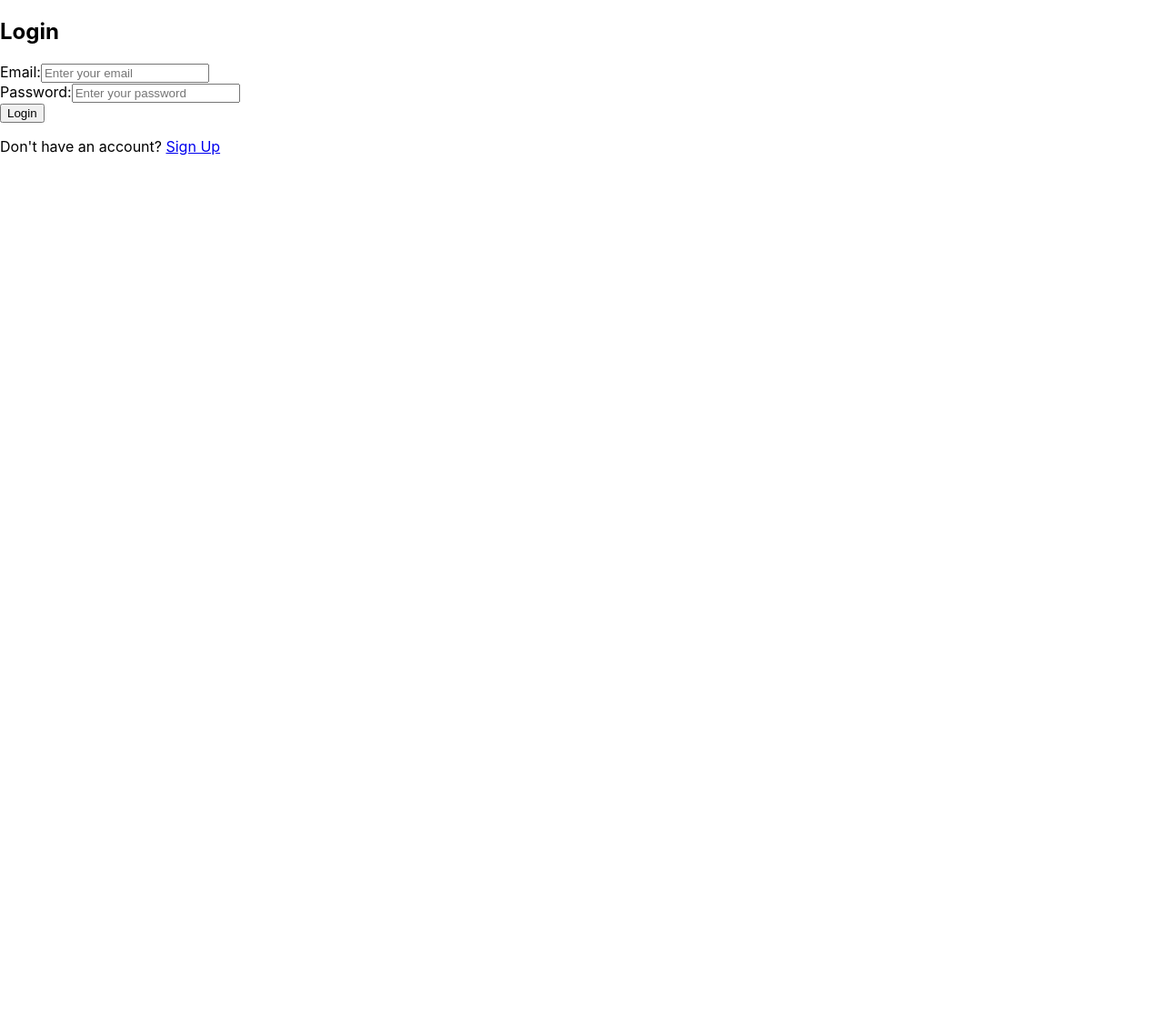
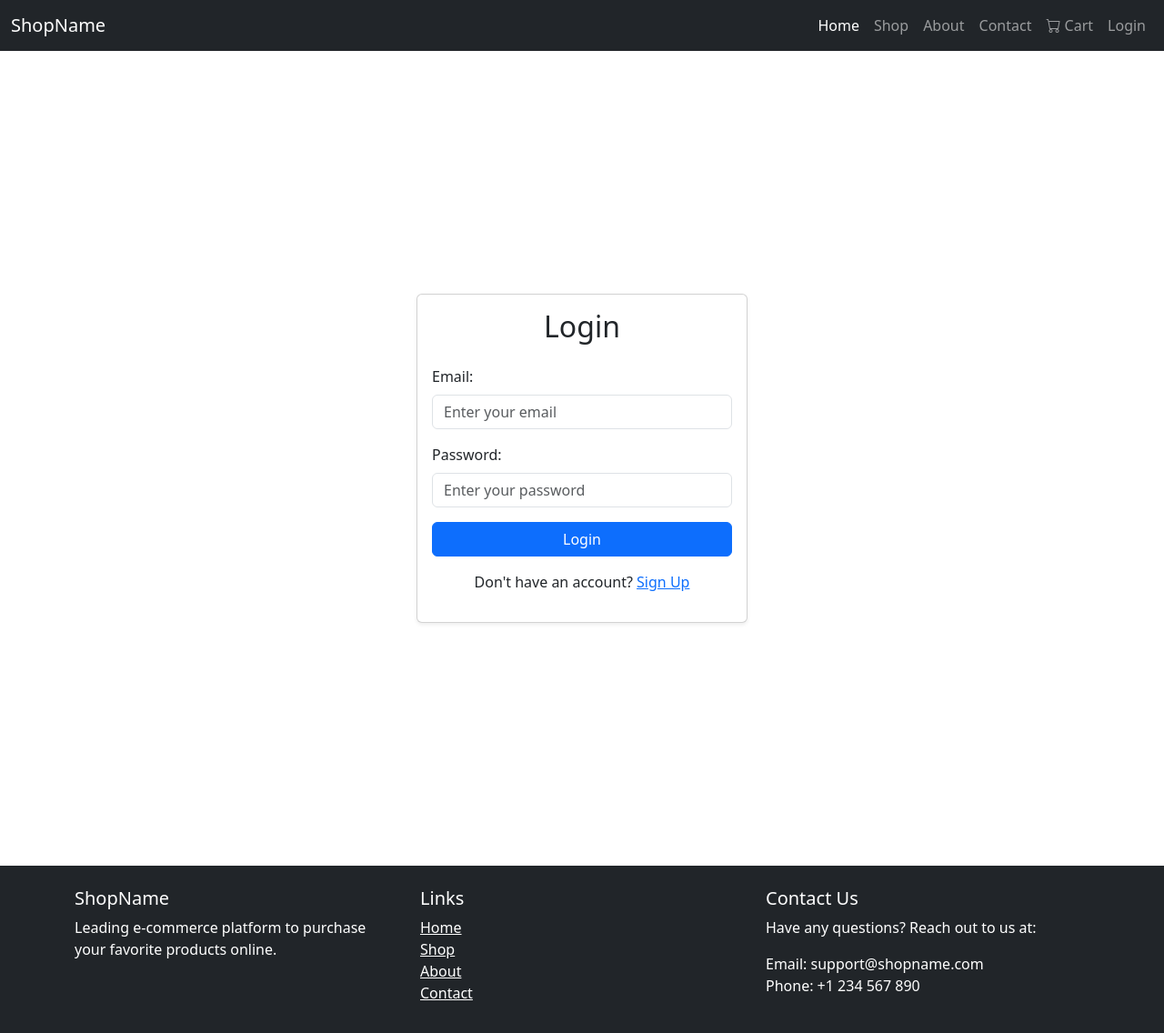
Before and after one commit to FreeGitProject/ecommerce-app, a React (Create React App) app in the folder frontend/: page /login in a window 1280 px wide. Shown: the top 1136 px of the page at 91% size. Before the commit the page ends 800 px from the top, so only its background shows below. Built offline with nearby package versions, Linux system fonts and the light colour scheme.

Commit message:
all page ui updated

```diff
--- a/frontend/package.json
+++ b/frontend/package.json
@@ -4,8 +4,11 @@
   "private": true,
   "dependencies": {
     "axios": "^1.7.9",
+    "bootstrap": "^5.3.3",
+    "bootstrap-icons": "^1.11.3",
     "cra-template": "1.2.0",
     "react": "^19.0.0",
+    "react-bootstrap": "^2.10.6",
     "react-dom": "^19.0.0",
     "react-router-dom": "^7.0.2",
     "react-scripts": "5.0.1",
--- a/frontend/src/App.js
+++ b/frontend/src/App.js
@@ -1,15 +1,24 @@
 import React from 'react';
+import 'bootstrap/dist/css/bootstrap.min.css';
+import 'bootstrap-icons/font/bootstrap-icons.css';
+
 import { BrowserRouter as Router, Routes, Route } from 'react-router-dom';
+
 import Home from './pages/Home';
 import ProductDetails from './pages/ProductDetails';
 import Checkout from './pages/Checkout';
 import LoginPage from './pages/LoginPage';
 import SignupPage from './pages/SignupPage';
 import UserPage from './pages/UserPage';
+import Navbar from './components/Navbar';
+import Footer from './components/Footer';
+import Cart from './pages/Cart';
 
 function App() {
   return (
     <Router>
+       <Navbar />
+       <div className="container my-5">
       <Routes>
         <Route path="/" element={<Home />} />
         <Route path="/product/:id" element={<ProductDetails />} />
@@ -17,7 +26,10 @@ function App() {
         <Route path="/login" element={<LoginPage />} />
         <Route path="/signup" element={<SignupPage />} />
         <Route path="/user" element={<UserPage />} />
+        <Route path="/cart" element={<Cart />} />
       </Routes>
+      </div>
+      <Footer />
     </Router>
   );
 }
--- /dev/null
+++ b/frontend/src/components/Footer.js
@@ -0,0 +1,35 @@
+import React from 'react';
+
+const Footer = () => {
+  return (
+    <footer className="bg-dark text-white py-4">
+      <div className="container">
+        <div className="row">
+          <div className="col-md-4">
+            <h5>ShopName</h5>
+            <p>Leading e-commerce platform to purchase your favorite products online.</p>
+          </div>
+          <div className="col-md-4">
+            <h5>Links</h5>
+            <ul className="list-unstyled">
+              <li><a href="/" className="text-white">Home</a></li>
+              <li><a href="/shop" className="text-white">Shop</a></li>
+              <li><a href="/about" className="text-white">About</a></li>
+              <li><a href="/contact" className="text-white">Contact</a></li>
+            </ul>
+          </div>
+          <div className="col-md-4">
+            <h5>Contact Us</h5>
+            <p>Have any questions? Reach out to us at:</p>
+            <ul className="list-unstyled">
+              <li>Email: support@shopname.com</li>
+              <li>Phone: +1 234 567 890</li>
+            </ul>
+          </div>
+        </div>
+      </div>
+    </footer>
+  );
+};
+
+export default Footer;
--- /dev/null
+++ b/frontend/src/components/Navbar.js
@@ -0,0 +1,41 @@
+import React from 'react';
+import { Link } from 'react-router-dom'; // For navigation between pages
+
+const Navbar = () => {
+  return (
+    <nav className="navbar navbar-expand-lg navbar-dark bg-dark">
+      <div className="container-fluid">
+        <Link className="navbar-brand" to="/">ShopName</Link>
+        <button className="navbar-toggler" type="button" data-bs-toggle="collapse" data-bs-target="#navbarNav" aria-controls="navbarNav" aria-expanded="false" aria-label="Toggle navigation">
+          <span className="navbar-toggler-icon"></span>
+        </button>
+        <div className="collapse navbar-collapse" id="navbarNav">
+          <ul className="navbar-nav ms-auto">
+            <li className="nav-item">
+              <Link className="nav-link active" to="/">Home</Link>
+            </li>
+            <li className="nav-item">
+              <Link className="nav-link" to="/shop">Shop</Link>
+            </li>
+            <li className="nav-item">
+              <Link className="nav-link" to="/about">About</Link>
+            </li>
+            <li className="nav-item">
+              <Link className="nav-link" to="/contact">Contact</Link>
+            </li>
+            <li className="nav-item">
+              <Link className="nav-link" to="/cart">
+                <i className="bi bi-cart"></i> Cart
+              </Link>
+            </li>
+            <li className="nav-item">
+              <Link className="nav-link" to="/login">Login</Link>
+            </li>
+          </ul>
+        </div>
+      </div>
+    </nav>
+  );
+};
+
+export default Navbar;
--- a/frontend/src/pages/Cart.js
+++ b/frontend/src/pages/Cart.js
@@ -1,4 +1,4 @@
-import { useCart } from '../CartContext';
+import { useCart } from '../context/CartContext';
 
 const Cart = () => {
   const { cart, dispatch } = useCart();
@@ -10,16 +10,49 @@ const Cart = () => {
     });
   };
 
+  const calculateTotal = () => {
+    return cart.reduce((sum, item) => sum + item.price * item.quantity, 0);
+  };
+
   return (
-    <div>
-      <h2>Your Cart</h2>
-      {cart.map((item) => (
-        <div key={item.id}>
-          <h3>{item.name}</h3>
-          <p>Price: ${item.price}</p>
-          <button onClick={() => handleRemove(item.id)}>Remove</button>
+    <div className="container my-5">
+      <h2 className="text-center mb-4">Your Cart</h2>
+
+      {cart.length === 0 ? (
+        <div className="alert alert-info text-center">
+          Your cart is empty. Add items to proceed!
         </div>
-      ))}
+      ) : (
+        <div>
+          <div className="list-group">
+            {cart.map((item) => (
+              <div key={item.id} className="list-group-item d-flex justify-content-between align-items-center">
+                <div className="d-flex align-items-center">
+                  <img src={item.image} alt={item.name} className="img-thumbnail" style={{ width: '80px', height: '80px', marginRight: '10px' }} />
+                  <div>
+                    <h5>{item.name}</h5>
+                    <p className="mb-1">Size: {item.selectedSize}</p>
+                    <p className="mb-1">Quantity: {item.quantity}</p>
+                    <p>Price: ${item.price}</p>
+                  </div>
+                </div>
+                <button
+                  onClick={() => handleRemove(item.id)}
+                  className="btn btn-danger btn-sm"
+                >
+                  Remove
+                </button>
+              </div>
+            ))}
+          </div>
+
+          {/* Total and Checkout */}
+          <div className="d-flex justify-content-between mt-4">
+            <h4>Total: ${calculateTotal()}</h4>
+            <button className="btn btn-primary">Proceed to Checkout</button>
+          </div>
+        </div>
+      )}
     </div>
   );
 };
--- a/frontend/src/pages/Checkout.js
+++ b/frontend/src/pages/Checkout.js
@@ -15,18 +15,19 @@ const Checkout = () => {
       );
 
       // Send the order data to the server to be saved
-      const user = JSON.parse(localStorage.getItem("user")); // Assuming user info is stored in localStorage
+      const user = JSON.parse(localStorage.getItem("user"));
       if (!user) {
         alert("Please log in to place an order");
         return;
       }
-      // Assuming productDetails is an array of product objects
+
       const cartItems = cart.map((product) => ({
         productId: product.id,
         size: product.selectedSize,
         quantity: product.quantity,
         price: product.price,
       }));
+
       const orderData = {
         userId: user.id,
         cartItems: cartItems,
@@ -51,33 +52,61 @@ const Checkout = () => {
   // If the cart is empty
   if (cart.length === 0) {
     return (
-      <div>
+      <div className="container my-5">
         <h2>Checkout</h2>
         <p>Your cart is empty. Add items to proceed to checkout.</p>
       </div>
     );
   }
 
+  const total = cart.reduce(
+    (sum, item) => sum + item.price * item.quantity,
+    0
+  );
+
   return (
-    <div className="checkout-container">
+    <div className="container my-5">
       <h2>Checkout</h2>
+      <div className="row">
+        <div className="col-md-8">
           <div className="cart-items">
             {cart.map((item) => (
-          <div key={item.id} className="cart-item">
-            <img src={item.image} alt={item.name} className="cart-item-image" />
-            <div className="cart-item-details">
-              <h3>{item.name}</h3>
-              <p>Size: {item.selectedSize}</p>
-              <p>Quantity: {item.quantity}</p>
-              <p>Price: ${item.price}</p>
+              <div key={item.id} className="card mb-3">
+                <div className="row g-0">
+                  <div className="col-md-4">
+                    <img
+                      src={item.image}
+                      alt={item.name}
+                      className="img-fluid rounded-start"
+                    />
+                  </div>
+                  <div className="col-md-8">
+                    <div className="card-body">
+                      <h5 className="card-title">{item.name}</h5>
+                      <p className="card-text">Size: {item.selectedSize}</p>
+                      <p className="card-text">Quantity: {item.quantity}</p>
+                      <p className="card-text">
+                        <strong>Price:</strong> ${item.price}
+                      </p>
+                    </div>
+                  </div>
                 </div>
               </div>
             ))}
           </div>
-      <div className="checkout-actions">
-        <button onClick={handleOrder} className="checkout-button">
+        </div>
+
+        <div className="col-md-4">
+          <div className="card">
+            <div className="card-body">
+              <h5 className="card-title">Order Summary</h5>
+              <p><strong>Total:</strong> ${total}</p>
+              <button onClick={handleOrder} className="btn btn-primary w-100">
                 Place Order
               </button>
+            </div>
+          </div>
+        </div>
       </div>
     </div>
   );
--- a/frontend/src/pages/Home.js
+++ b/frontend/src/pages/Home.js
@@ -1,6 +1,7 @@
 import React, { useEffect, useState } from 'react';
 import { Link } from 'react-router-dom';
 import axios from 'axios';
+import { Container, Row, Col, Card, Button } from 'react-bootstrap'; // Import Bootstrap components
 
 const Home = () => {
   const [products, setProducts] = useState([]);
@@ -12,19 +13,27 @@ const Home = () => {
   }, []);
 
   return (
-    <div>
-      <h1>Products</h1>
-      <div style={{ display: 'flex', flexWrap: 'wrap' }}>
+    <Container className="my-5">
+      <h1 className="text-center mb-4">Our Products</h1>
+      <Row>
         {products.map(product => (
-          <div key={product.id} style={{ border: '1px solid #ccc', margin: '10px', padding: '10px' }}>
-            <img src={product.image} alt={product.name} style={{ width: '100px' }} />
-            <h3>{product.name}</h3>
-            <p>Price: ${product.price}</p>
-            <Link to={`/product/${product.id}`}>View Details</Link>
-          </div>
+          <Col key={product.id} sm={12} md={6} lg={4} xl={3} className="mb-4">
+            <Card className="shadow-sm">
+              <Card.Img variant="top" src={product.image} alt={product.name} />
+              <Card.Body>
+                <Card.Title>{product.name}</Card.Title>
+                <Card.Text>
+                  <strong>Price:</strong> ${product.price}
+                </Card.Text>
+                <Link to={`/product/${product.id}`}>
+                  <Button variant="primary" className="w-100">View Details</Button>
+                </Link>
+              </Card.Body>
+            </Card>
+          </Col>
         ))}
-      </div>
-    </div>
+      </Row>
+    </Container>
   );
 };
 
--- a/frontend/src/pages/LoginPage.js
+++ b/frontend/src/pages/LoginPage.js
@@ -20,31 +20,47 @@ const LoginPage = () => {
   };
 
   return (
-    <div>
-      <h2>Login</h2>
-      {error && <p style={{ color: 'red' }}>{error}</p>}
-      <div>
-        <label>Email:</label>
+    <div className="container d-flex justify-content-center align-items-center vh-100">
+      <div className="col-md-4">
+        <div className="card shadow-sm">
+          <div className="card-body">
+            <h2 className="text-center mb-4">Login</h2>
+            {error && <div className="alert alert-danger">{error}</div>}
+
+            <div className="mb-3">
+              <label htmlFor="email" className="form-label">Email:</label>
               <input
                 type="email"
+                id="email"
+                className="form-control"
                 value={email}
                 onChange={(e) => setEmail(e.target.value)}
                 placeholder="Enter your email"
               />
             </div>
-      <div>
-        <label>Password:</label>
+
+            <div className="mb-3">
+              <label htmlFor="password" className="form-label">Password:</label>
               <input
                 type="password"
+                id="password"
+                className="form-control"
                 value={password}
                 onChange={(e) => setPassword(e.target.value)}
                 placeholder="Enter your password"
               />
             </div>
-      <button onClick={handleLogin}>Login</button>
-      <p>
+
+            <button onClick={handleLogin} className="btn btn-primary w-100 mb-3">
+              Login
+            </button>
+
+            <p className="text-center">
               Don't have an account? <a href="/signup">Sign Up</a>
             </p>
+          </div>
+        </div>
+      </div>
     </div>
   );
 };
--- a/frontend/src/pages/ProductDetails.js
+++ b/frontend/src/pages/ProductDetails.js
@@ -9,13 +9,13 @@ const ProductDetails = () => {
   const { dispatch } = useCart();
   const [product, setProduct] = useState(null);
   const [selectedSize, setSelectedSize] = useState('');
-  const [quantity, setQuantity] = useState(1); // To handle quantity selection
+  const [quantity, setQuantity] = useState(1);
 
   useEffect(() => {
     axios.get(`http://localhost:5000/api/products/${id}`)
       .then(response => {
         setProduct(response.data);
-        setSelectedSize(response.data.sizes ? response.data.sizes[0].size : ''); // Default size to first available size
+        setSelectedSize(response.data.sizes ? response.data.sizes[0].size : '');
       })
       .catch(error => console.error(error));
   }, [id]);
@@ -24,20 +24,19 @@ const ProductDetails = () => {
     const user = JSON.parse(localStorage.getItem('user'));
     if (!user) {
       alert('Please log in to continue');
-      navigate('/login'); // Redirect to login page
+      navigate('/login');
     } else {
       if (!selectedSize) {
         alert('Please select a size!');
         return;
       }
 
-          // Find selected size and quantity
       const selectedProduct = { ...product, selectedSize, quantity };
       dispatch({
         type: 'ADD_TO_CART',
         payload: selectedProduct,
       });
-      navigate('/checkout'); // Proceed to checkout if authenticated
+      navigate('/checkout');
     }
   };
 
@@ -47,7 +46,6 @@ const ProductDetails = () => {
       return;
     }
 
-    // Find selected size and quantity
     const selectedProduct = { ...product, selectedSize, quantity };
     dispatch({
       type: 'ADD_TO_CART',
@@ -57,12 +55,10 @@ const ProductDetails = () => {
     alert('Added to Cart!');
   };
 
-  // Update the selected size when the user selects a new one
   const handleSizeChange = (event) => {
     setSelectedSize(event.target.value);
   };
 
-  // Handle quantity change
   const handleQuantityChange = (event) => {
     setQuantity(event.target.value);
   };
@@ -70,17 +66,25 @@ const ProductDetails = () => {
   if (!product) return <p>Loading...</p>;
 
   return (
-    <div>
-      <img src={product.image} alt={product.name} />
+    <div className="container my-5">
+      <div className="row">
+        <div className="col-md-6">
+          <img src={product.image} alt={product.name} className="img-fluid" />
+        </div>
+        <div className="col-md-6">
           <h1>{product.name}</h1>
           <p>{product.description}</p>
-      <p>Price: ${product.price}</p>
-      <p>Rating: {product.rating}</p>
+          <p><strong>Price:</strong> ${product.price}</p>
+          <p><strong>Rating:</strong> {product.rating}</p>
 
           {/* Size Dropdown */}
-      <div>
-        <label>Select Size:</label>
-        <select value={selectedSize} onChange={handleSizeChange}>
+          <div className="mb-3">
+            <label className="form-label">Select Size</label>
+            <select
+              className="form-select"
+              value={selectedSize}
+              onChange={handleSizeChange}
+            >
               {product.sizes.map((sizeOption) => (
                 <option key={sizeOption.size} value={sizeOption.size}>
                   {sizeOption.size} - Available: {sizeOption.quantity}
@@ -90,18 +94,25 @@ const ProductDetails = () => {
           </div>
 
           {/* Quantity Input */}
-      <div>
-        <label>Quantity:</label>
+          <div className="mb-3">
+            <label className="form-label">Quantity</label>
             <input
               type="number"
+              className="form-control"
               min="1"
               value={quantity}
               onChange={handleQuantityChange}
             />
           </div>
 
-      <button onClick={handleAddToCart}>Add to Cart</button>
-      <button onClick={handleBuyNow}>Buy Now</button>
+          <button onClick={handleAddToCart} className="btn btn-primary me-2">
+            Add to Cart
+          </button>
+          <button onClick={handleBuyNow} className="btn btn-success">
+            Buy Now
+          </button>
+        </div>
+      </div>
     </div>
   );
 };
--- a/frontend/src/pages/SignupPage.js
+++ b/frontend/src/pages/SignupPage.js
@@ -12,40 +12,56 @@ const SignupPage = () => {
       setError('Both fields are required!');
       return;
     }
-    const id=1;
+    const id = 1;
     // Dummy signup logic for the demo
-    const newUser = { id,email, password };
+    const newUser = { id, email, password };
     localStorage.setItem('user', JSON.stringify(newUser)); // Store user data in localStorage
     alert('Signup Successful!');
     navigate('/'); // Redirect to the home page or product listing
   };
 
   return (
-    <div>
-      <h2>Sign Up</h2>
-      {error && <p style={{ color: 'red' }}>{error}</p>}
-      <div>
-        <label>Email:</label>
+    <div className="container d-flex justify-content-center align-items-center vh-100">
+      <div className="col-md-4">
+        <div className="card shadow-sm">
+          <div className="card-body">
+            <h2 className="text-center mb-4">Sign Up</h2>
+            {error && <div className="alert alert-danger">{error}</div>}
+
+            <div className="mb-3">
+              <label htmlFor="email" className="form-label">Email:</label>
               <input
                 type="email"
+                id="email"
+                className="form-control"
                 value={email}
                 onChange={(e) => setEmail(e.target.value)}
                 placeholder="Enter your email"
               />
             </div>
-      <div>
-        <label>Password:</label>
+
+            <div className="mb-3">
+              <label htmlFor="password" className="form-label">Password:</label>
               <input
                 type="password"
+                id="password"
+                className="form-control"
                 value={password}
                 onChange={(e) => setPassword(e.target.value)}
                 placeholder="Create a password"
               />
             </div>
-      <button onClick={handleSignup}>Sign Up</button>
-      <p>
+
+            <button onClick={handleSignup} className="btn btn-primary w-100 mb-3">
+              Sign Up
+            </button>
+
+            <p className="text-center">
               Already have an account? <a href="/login">Login</a>
             </p>
+          </div>
+        </div>
+      </div>
     </div>
   );
 };
--- a/frontend/src/pages/UserPage.js
+++ b/frontend/src/pages/UserPage.js
@@ -29,26 +29,36 @@ const UserPage = () => {
   if (loading) return <p>Loading...</p>;
 
   return (
-    <div>
-      <h2>My Orders</h2>
+    <div className="container my-5">
+      <h2 className="text-center mb-4">My Orders</h2>
+
       {orders.length === 0 ? (
-        <p>You have no previous orders.</p>
+        <div className="alert alert-info text-center">
+          You have no previous orders.
+        </div>
       ) : (
         <div>
           {orders.map(order => (
-            <div key={order.orderId} style={{ marginBottom: '20px' }}>
-              <h3>Order #{order.orderId}</h3>
-              <p>Date: {order.date}</p>
-              <p>Status: {order.status}</p>
-              <p>Total: ${order.total}</p>
-              <h4>Items:</h4>
-              <ul>
-                {order.items.map((item, index) => (
-                  <li key={index}>
-                    Product ID: {item.productId}, Size: {item.size}, Quantity: {item.quantity}, Price: ${item.price}
-                  </li>
-                ))}
-              </ul>
+            <div key={order.orderId} className="card mb-4">
+              <div className="card-header">
+                <h3>Order #{order.orderId}</h3>
+                <p className="mb-0">Date: {order.date}</p>
+                <p className="mb-0">Status: {order.status}</p>
+                <h5 className="mt-2">Total: ${order.total}</h5>
+              </div>
+              <div className="card-body">
+                <h4 className="mb-3">Items:</h4>
+                <ul className="list-group">
+                  {order.items.map((item, index) => (
+                    <li key={index} className="list-group-item">
+                      <strong>Product ID:</strong> {item.productId} <br />
+                      <strong>Size:</strong> {item.size} <br />
+                      <strong>Quantity:</strong> {item.quantity} <br />
+                      <strong>Price:</strong> ${item.price}
+                    </li>
+                  ))}
+                </ul>
+              </div>
             </div>
           ))}
         </div>
```
Also changed, not shown: 2 other files (tests, documents, lock files or other folders). Lines whose indentation alone changed are shown as unchanged.
